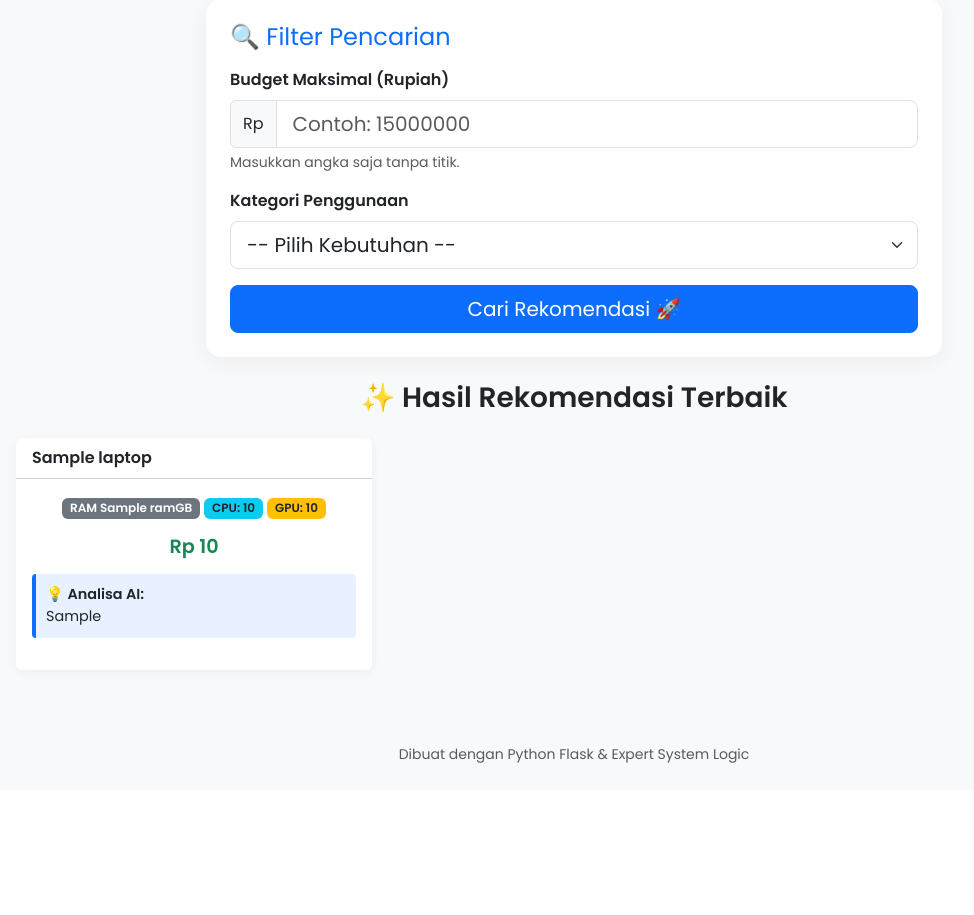
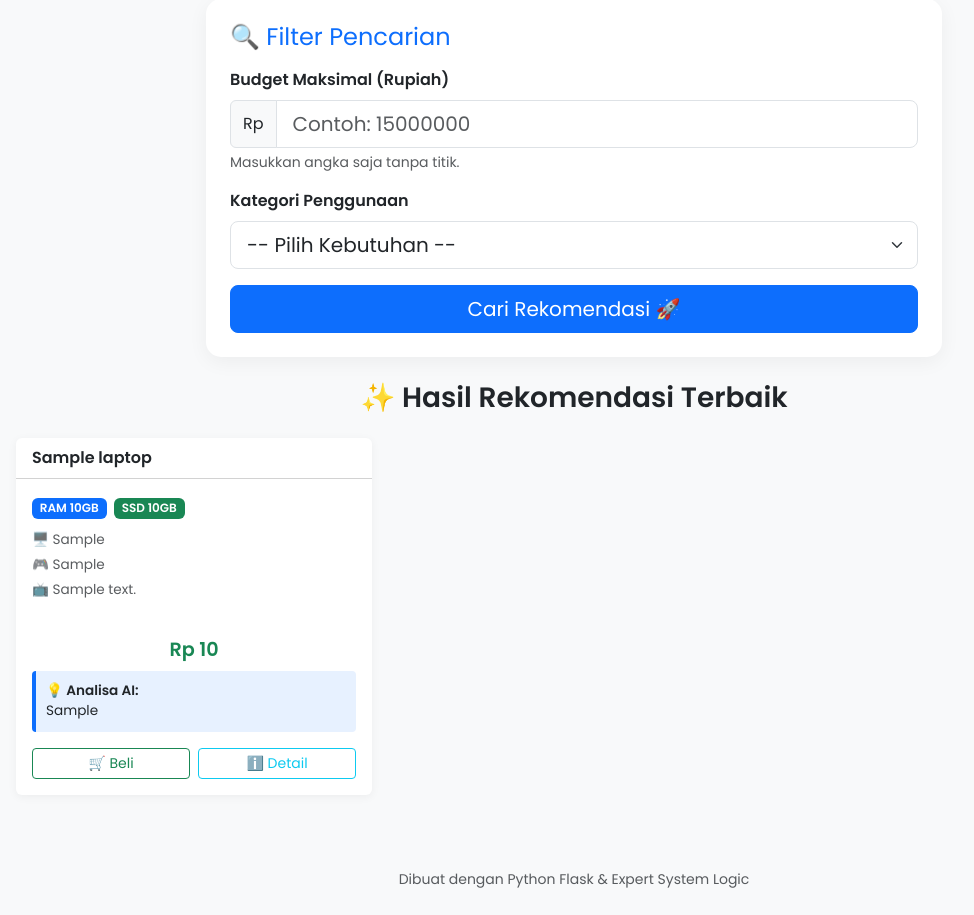
Before and after one commit to rachelbronzen/Laptop_Recomendation, a Flask app: template templates/index.html in a window 1280 px wide. Shown: the part 199-1114 px from the top of the page, without its empty margins (66-1040 px from the left). Before the commit the page ends 962 px from the top, so only its background shows below. Run offline with Flask 3, Linux system fonts and the light colour scheme; the template is opened without the code that fills it: most values are stand-ins (such as "Sample title", 1, 10 or a date in 2020).

Commit message:
Update index.html

```diff
--- a/templates/index.html
+++ b/templates/index.html
@@ -29,6 +29,7 @@
             border: none;
             box-shadow: 0 2px 10px rgba(0,0,0,0.05);
             margin-bottom: 1rem;
+            height: 100%;
         }
         .result-card:hover {
             transform: translateY(-5px);
@@ -44,7 +45,24 @@
             border-left: 4px solid #0d6efd;
             padding: 10px;
             border-radius: 4px;
-            font-size: 0.9rem;
+            font-size: 0.85rem;
+            margin-top: 10px;
+        }
+        .spec-item {
+            font-size: 0.85rem;
+            margin-bottom: 5px;
+            display: flex;
+            align-items: center;
+        }
+        .spec-icon {
+            width: 20px;
+            margin-right: 8px;
+            text-align: center;
+        }
+        .badge-spec {
+            font-size: 0.75rem;
+            margin-right: 3px;
+            margin-bottom: 3px;
         }
     </style>
 </head>
@@ -102,33 +120,54 @@
 
         {% if error %}
             <div class="alert alert-danger text-center shadow-sm" role="alert">
-                <strong>Oops!</strong> {{ error }}
+                <strong>Status:</strong> {{ error }}
             </div>
         {% endif %}
 
         {% if recommendations %}
             <h3 class="mb-4 fw-bold text-center">✨ Hasil Rekomendasi Terbaik</h3>
-            <div class="row">
+            <div class="row g-4">
                 {% for laptop in recommendations %}
                 <div class="col-md-6 col-lg-4">
-                    <div class="card result-card h-100">
+                    <div class="card result-card">
                         <div class="card-header bg-transparent fw-bold text-truncate" title="{{ laptop.Nama_Produk }}">
                             {{ laptop.Nama_Produk }}
                         </div>
-                        <div class="card-body">
-                            <div class="text-center mb-3">
-                                <span class="badge bg-secondary">RAM {{ laptop.RAM }}GB</span>
-                                <span class="badge bg-info text-dark">CPU: {{ laptop.CpuScore|int }}</span>
-                                <span class="badge bg-warning text-dark">GPU: {{ laptop.GpuScore|int }}</span>
+                        <div class="card-body d-flex flex-column">
+                            <div class="mb-3">
+                                <span class="badge bg-primary badge-spec">RAM {{ laptop.RAM|int }}GB</span>
+                                <span class="badge bg-success badge-spec">SSD {{ laptop.Storage_GB|int }}GB</span>
+                                <div class="mt-2 text-muted small">
+                                    <div class="spec-item" title="Processor">
+                                        🖥️ {{ laptop.TipeProcessor }}
+                                    </div>
+                                    <div class="spec-item" title="Graphic Card">
+                                        🎮 {{ laptop.TipeGPU }}
+                                    </div>
+                                    <div class="spec-item" title="Layar">
+                                        📺 {{ laptop.DetailLayar }}
+                                    </div>
+                                </div>
                             </div>
 
-                            <h5 class="price-tag text-center mb-3">
-                                Rp {{ "{:,.0f}".format(laptop.Estimasi_Rupiah).replace(',', '.') }}
-                            </h5>
+                            <div class="mt-auto">
+                                <h5 class="price-tag text-center mb-2">
+                                    Rp {{ "{:,.0f}".format(laptop.Estimasi_Rupiah).replace(',', '.') }}
+                                </h5>
 
-                            <div class="ai-explanation">
-                                <strong>💡 Analisa AI:</strong><br>
-                                {{ laptop.Penjelasan_AI.split('Spek:')[1] if 'Spek:' in laptop.Penjelasan_AI else laptop.Penjelasan_AI }}
+                                <div class="ai-explanation">
+                                    <strong>💡 Analisa AI:</strong><br>
+                                    {{ laptop.Penjelasan_AI }}
+                                </div>
+
+                                <div class="d-flex gap-2 mt-3">
+                                    {% if laptop.LinkPembelian and laptop.LinkPembelian != '0' %}
+                                    <a href="{{ laptop.LinkPembelian }}" target="_blank" class="btn btn-sm btn-outline-success w-100">🛒 Beli</a>
+                                    {% endif %}
+                                    {% if laptop.LinkPenjelasan and laptop.LinkPenjelasan != '0' %}
+                                    <a href="{{ laptop.LinkPenjelasan }}" target="_blank" class="btn btn-sm btn-outline-info w-100">ℹ️ Detail</a>
+                                    {% endif %}
+                                </div>
                             </div>
                         </div>
                     </div>
```
